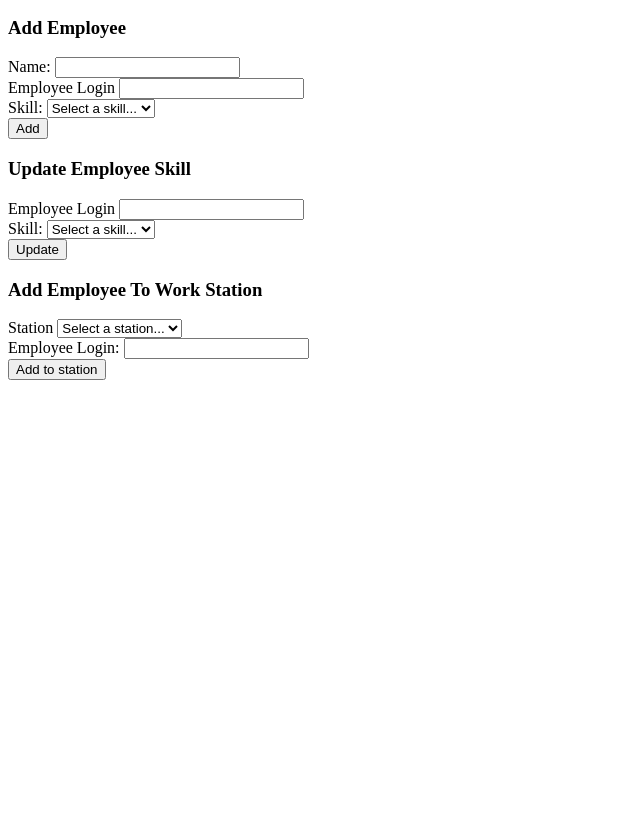
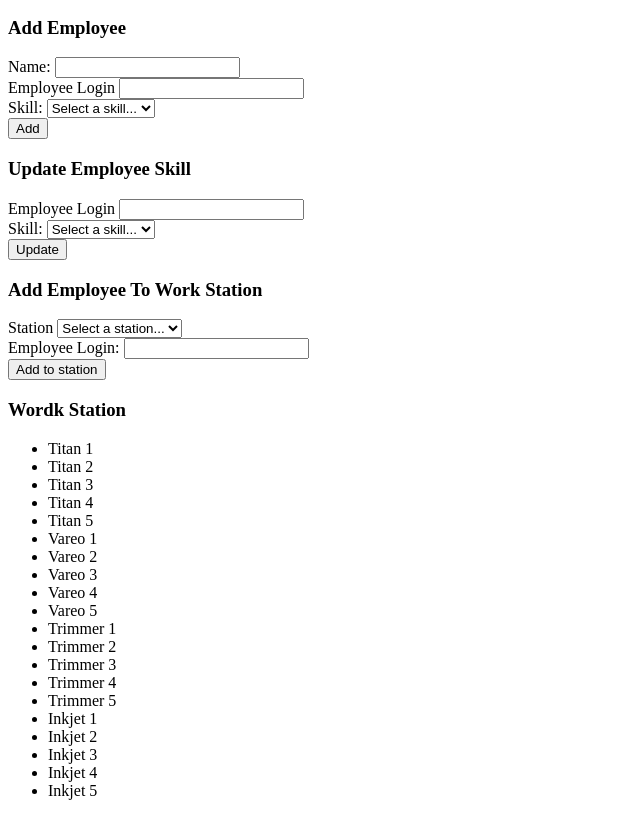
Before and after one commit to nnpk1007/phase-1-project-employee-management-system, a plain HTML site: page index.html in a window 1280 px wide. Shown: the part 157-973 px from the top of the page, without its empty margins (0-640 px from the left). Before the commit the page ends 800 px from the top, so only its background shows below. Drawn offline with Linux system fonts and the light colour scheme; no server answers.

Commit message:
adds work station in index.html to show the work stations

```diff
--- a/index.html
+++ b/index.html
@@ -95,6 +95,131 @@
                 <input type="text" id="employee-login" required />
             </div>
             <button type="submit" id="add-work-button">Add to station</button>
+            <div>
+                <h3>Wordk Station</h3>
+                <ul>
+                    <li>
+                        Titan 1
+                        <ul class="employee-at-station">
+                            <!-- Employees at this station will be generated using JS -->
+                        </ul>
+                    </li>
+                    <li>
+                        Titan 2
+                        <ul class="employee-at-station">
+                            <!-- Employees at this station will be generated using JS -->
+                        </ul>
+                    </li>
+                    <li>
+                        Titan 3
+                        <ul class="employee-at-station">
+                            <!-- Employees at this station will be generated using JS -->
+                        </ul>
+                    </li>
+                    <li>
+                        Titan 4
+                        <ul class="employee-at-station">
+                            <!-- Employees at this station will be generated using JS -->
+                        </ul>
+                    </li>
+                    <li>
+                        Titan 5
+                        <ul class="employee-at-station">
+                            <!-- Employees at this station will be generated using JS -->
+                        </ul>
+                    </li>
+                    <li>
+                        Vareo 1
+                        <ul class="employee-at-station">
+                            <!-- Employees at this station will be generated using JS -->
+                        </ul>
+                    </li>
+                    <li>
+                        Vareo 2
+                        <ul class="employee-at-station">
+                            <!-- Employees at this station will be generated using JS -->
+                        </ul>
+                    </li>
+                    <li>
+                        Vareo 3
+                        <ul class="employee-at-station">
+                            <!-- Employees at this station will be generated using JS -->
+                        </ul>
+                    </li>
+                    <li>
+                        Vareo 4
+                        <ul class="employee-at-station">
+                            <!-- Employees at this station will be generated using JS -->
+                        </ul>
+                    </li>
+                    <li>
+                        Vareo 5
+                        <ul class="employee-at-station">
+                            <!-- Employees at this station will be generated using JS -->
+                        </ul>
+                    </li>
+                    <li>
+                        Trimmer 1
+                        <ul class="employee-at-station">
+                            <!-- Employees at this station will be generated using JS -->
+                        </ul>
+                    </li>
+                    <li>
+                        Trimmer 2
+                        <ul class="employee-at-station">
+                            <!-- Employees at this station will be generated using JS -->
+                        </ul>
+                    </li>
+                    <li>
+                        Trimmer 3
+                        <ul class="employee-at-station">
+                            <!-- Employees at this station will be generated using JS -->
+                        </ul>
+                    </li>
+                    <li>
+                        Trimmer 4
+                        <ul class="employee-at-station">
+                            <!-- Employees at this station will be generated using JS -->
+                        </ul>
+                    </li>
+                    <li>
+                        Trimmer 5
+                        <ul class="employee-at-station">
+                            <!-- Employees at this station will be generated using JS -->
+                        </ul>
+                    </li>
+                    <li>
+                        Inkjet 1
+                        <ul class="employee-at-station">
+                            <!-- Employees at this station will be generated using JS -->
+                        </ul>
+                    </li>
+                    <li>
+                        Inkjet 2
+                        <ul class="employee-at-station">
+                            <!-- Employees at this station will be generated using JS -->
+                        </ul>
+                    </li>
+                    <li>
+                        Inkjet 3
+                        <ul class="employee-at-station">
+                            <!-- Employees at this station will be generated using JS -->
+                        </ul>
+                    </li>
+                    <li>
+                        Inkjet 4
+                        <ul class="employee-at-station">
+                            <!-- Employees at this station will be generated using JS -->
+                        </ul>
+                    </li>
+                    <li>
+                        Inkjet 5
+                        <ul class="employee-at-station">
+                            <!-- Employees at this station will be generated using JS -->
+                        </ul>
+                    </li>
+                </ul>
+            </div>
         </section>
     </main>
     <script src="main.js"></script>
```
